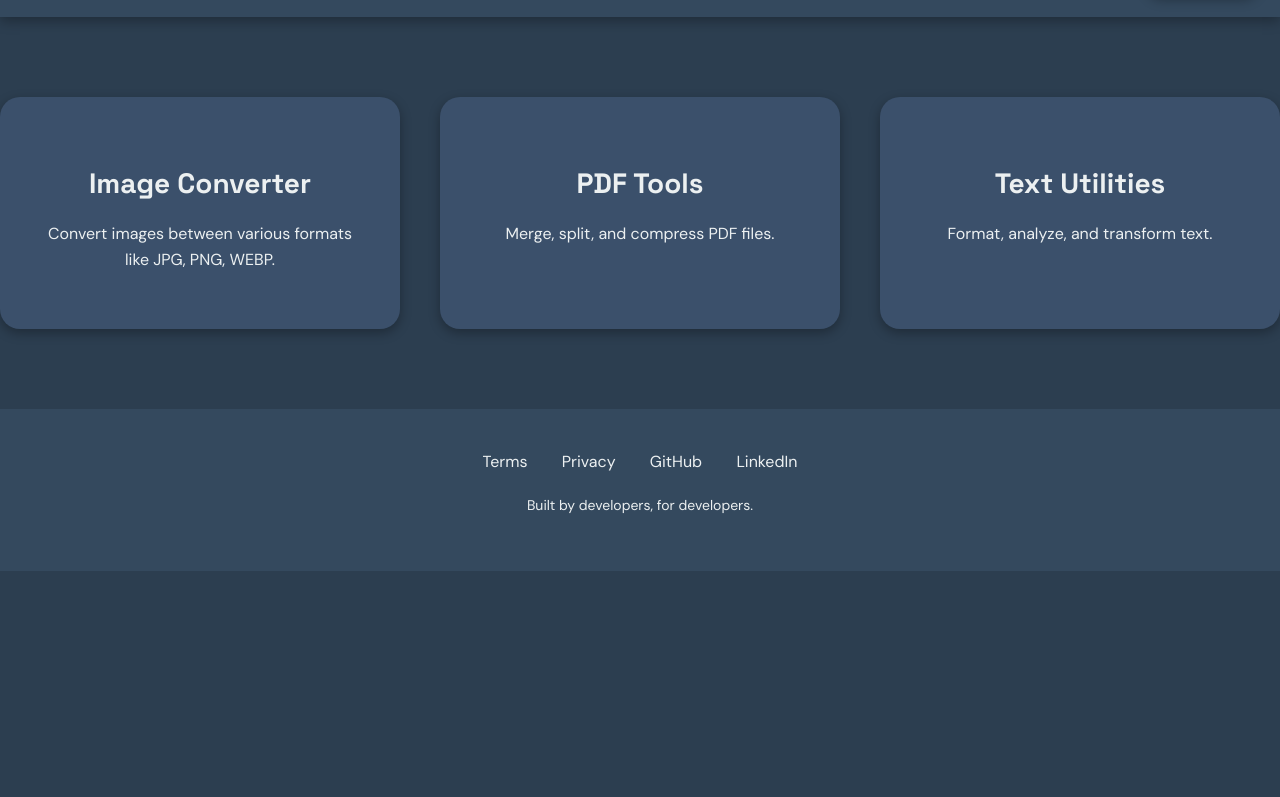
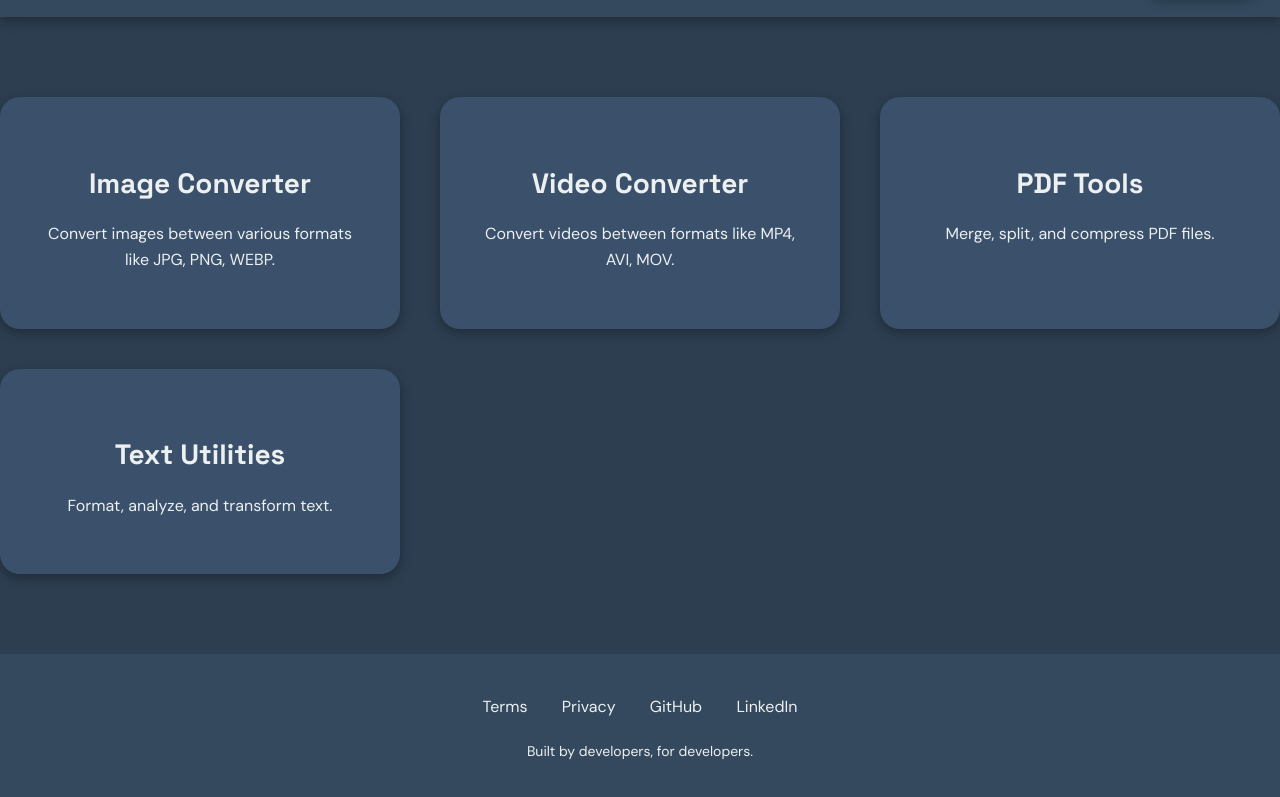
Before and after one commit to ThotaSridharRao/WebDevUtility, a plain HTML site: page index.html in a window 1280 px wide. Shown: the part 61-858 px from the top of the page. Before the commit the page ends 800 px from the top, so only its background shows below. Drawn offline with Linux system fonts and the light colour scheme.

Commit message:
added video convertor card

```diff
--- a/index.html
+++ b/index.html
@@ -281,6 +281,10 @@
                 <h2>Image Converter</h2>
                 <p>Convert images between various formats like JPG, PNG, WEBP.</p>
             </a>
+            <a href="video_convertor.html" class="tool-card">
+                <h2>Video Converter</h2>
+                <p>Convert videos between formats like MP4, AVI, MOV.</p>
+            </a>
             <div class="tool-card">
                 <h2>PDF Tools</h2>
                 <p>Merge, split, and compress PDF files.</p>
```
